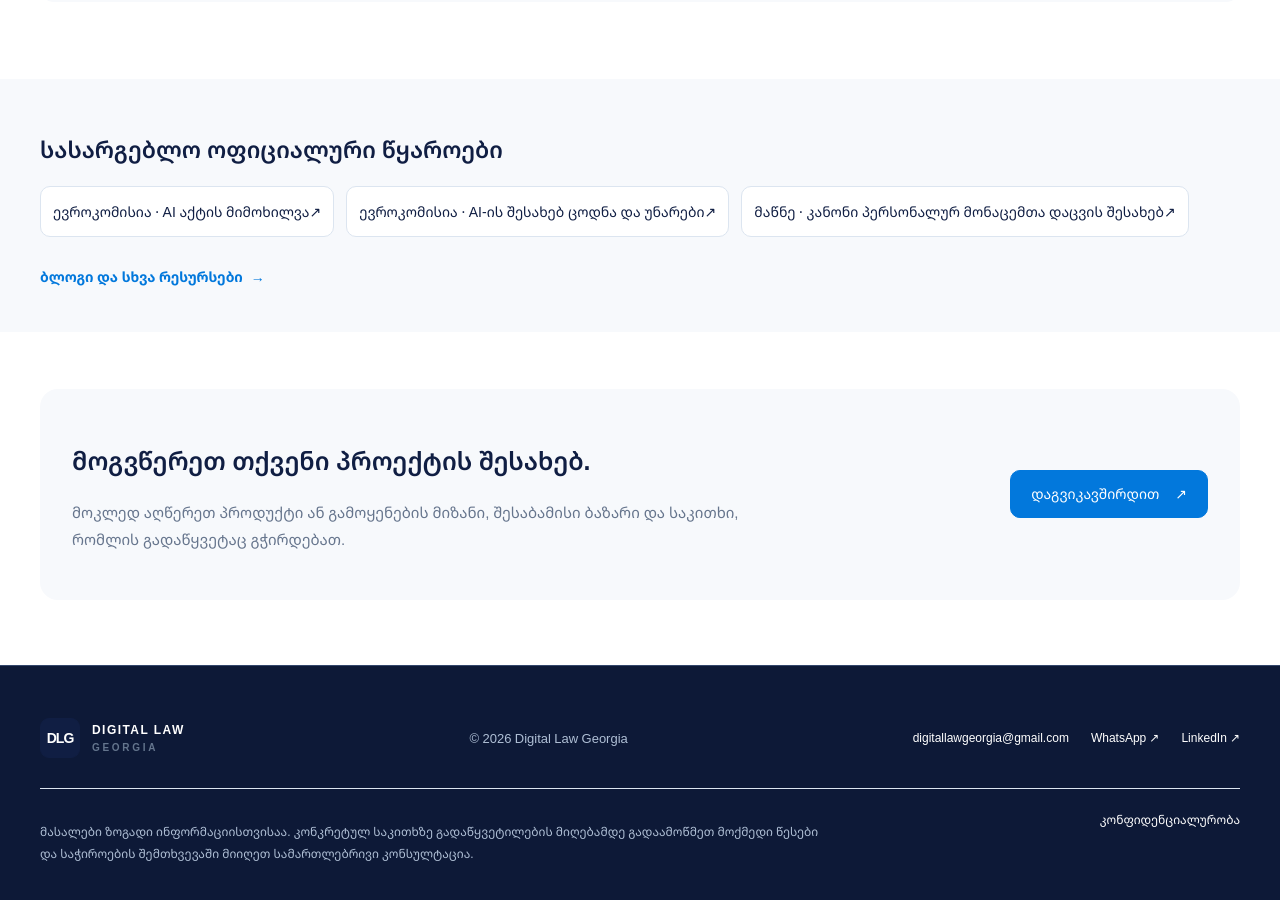
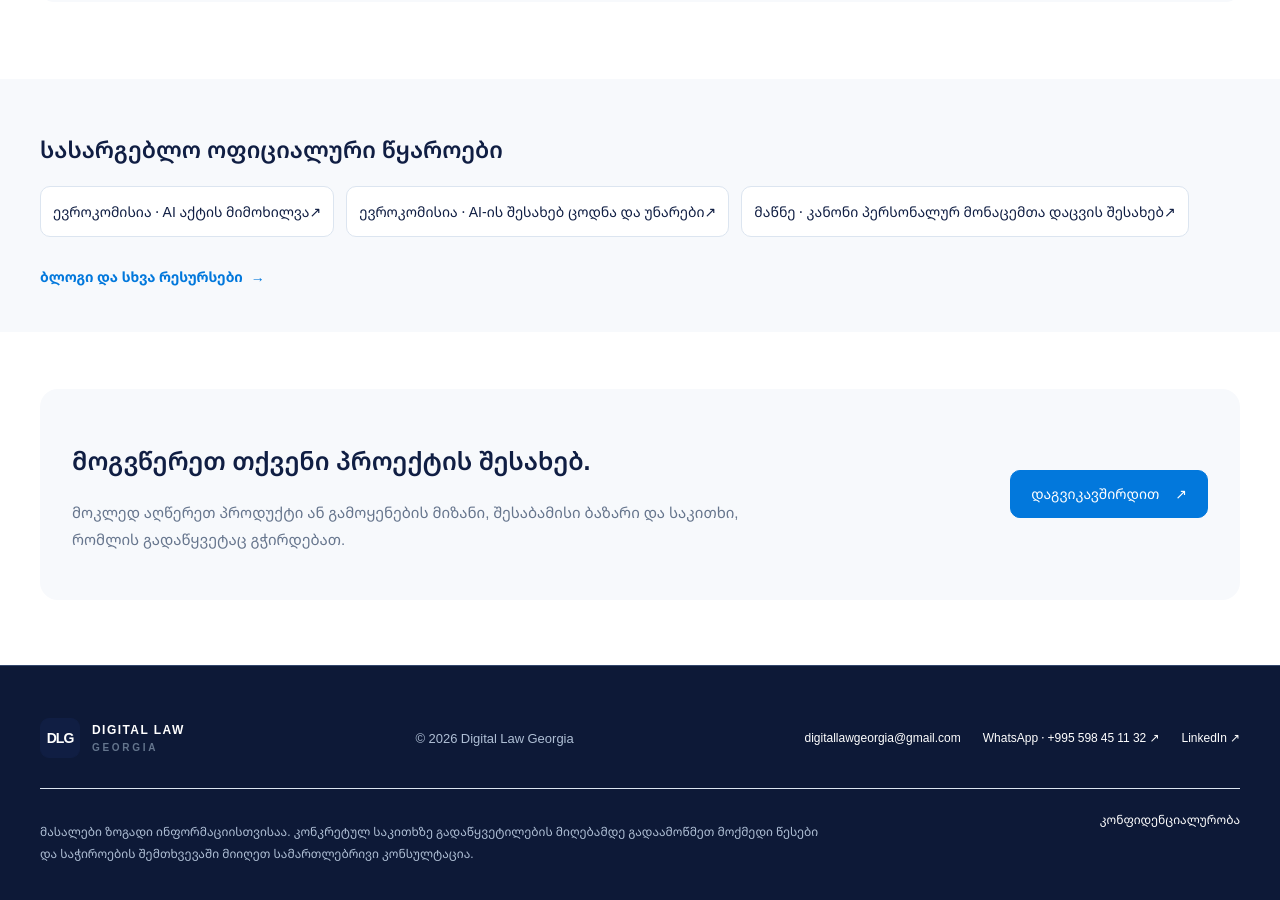
Before and after one commit to luka019/lukaswebsite, a Jekyll site: the page built from services/ai/index.html, in a window 1280 px wide and 900 px high, scrolled down 3016 px. Built offline with Jekyll 4.4.1, drawn with Linux system fonts in a browser that asks for light colours.

Commit message:
ux: display DLG phone number in footer contact links

```diff
--- a/_includes/resource-footer.html
+++ b/_includes/resource-footer.html
@@ -1,6 +1,6 @@
 <footer class="site-footer resource-footer">
   <div class="container">
-    <div class="footer-top"><a class="brand" href="{{ '/' | relative_url }}" data-site-link aria-label="Digital Law Georgia — მთავარი" data-en-aria="Digital Law Georgia — home"><span class="dl-mark dl-mark-footer" aria-hidden="true">DLG</span><span class="brand-wordmark"><span>DIGITAL LAW</span><span>GEORGIA</span></span></a><p>© <span id="year">2026</span> Digital Law Georgia</p><div class="footer-direct-contacts"><a href="mailto:digitallawgeorgia@gmail.com">digitallawgeorgia@gmail.com</a><a href="https://wa.me/995598451132" target="_blank" rel="noopener noreferrer">WhatsApp ↗</a><a href="https://www.linkedin.com/in/luka-shakhkulashvili/" target="_blank" rel="noopener noreferrer">LinkedIn ↗</a></div></div>
+    <div class="footer-top"><a class="brand" href="{{ '/' | relative_url }}" data-site-link aria-label="Digital Law Georgia — მთავარი" data-en-aria="Digital Law Georgia — home"><span class="dl-mark dl-mark-footer" aria-hidden="true">DLG</span><span class="brand-wordmark"><span>DIGITAL LAW</span><span>GEORGIA</span></span></a><p>© <span id="year">2026</span> Digital Law Georgia</p><div class="footer-direct-contacts"><a href="mailto:digitallawgeorgia@gmail.com">digitallawgeorgia@gmail.com</a><a href="https://wa.me/995598451132" target="_blank" rel="noopener noreferrer">WhatsApp · +995 598 45 11 32 ↗</a><a href="https://www.linkedin.com/in/luka-shakhkulashvili/" target="_blank" rel="noopener noreferrer">LinkedIn ↗</a></div></div>
     <div class="resource-footer-bottom"><p data-en="Resources provide general information, not individual legal advice. Check the current official text and the rules that apply to your matter.">მასალები ზოგადი ინფორმაციისთვისაა. კონკრეტულ საკითხზე გადაწყვეტილების მიღებამდე გადაამოწმეთ მოქმედი წესები და საჭიროების შემთხვევაში მიიღეთ სამართლებრივი კონსულტაცია.</p><a href="/privacy/" data-site-link data-en="Privacy">კონფიდენციალურობა</a></div>
   </div>
 </footer>
```
